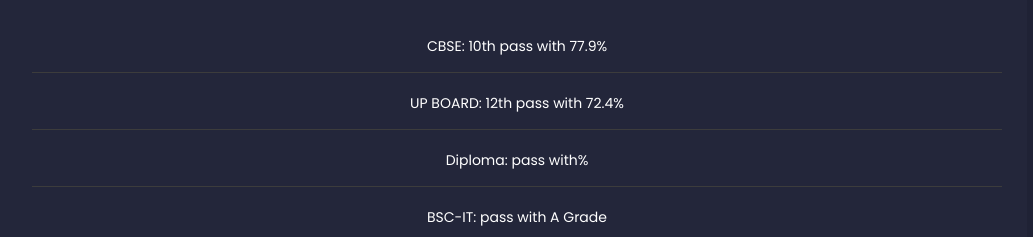
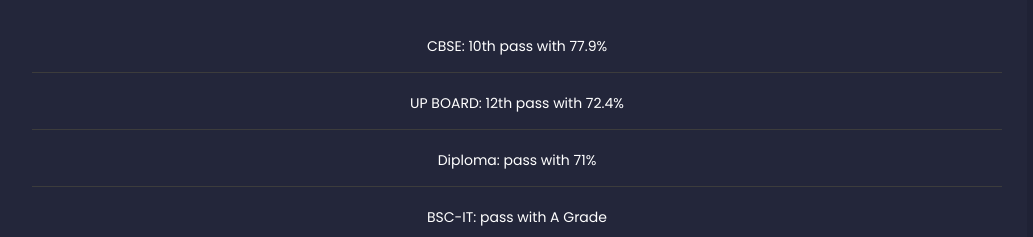
Before and after one commit to anilmohabiya/portfolio.github.io, a React (Create React App) app: page / in a window 1280 px wide. Shown: the part 2900-3137 px from the top of the page, without its empty margins (127-1160 px from the left). Built offline with nearby package versions, Linux system fonts and the light colour scheme.

Commit message:
Update Skill.js

```diff
--- a/src/components/Skill.js
+++ b/src/components/Skill.js
@@ -14,7 +14,7 @@
       heading: "About Marks",
       msg1: "CBSE: 10th pass with 77.9%" ,
       msg2: "UP BOARD: 12th pass with 72.4% " ,
-      msg3: "Diploma: pass with%",
+      msg3: "Diploma: pass with 71%",
       msg4:"BSC-IT: pass with A Grade"
     },
 
```
